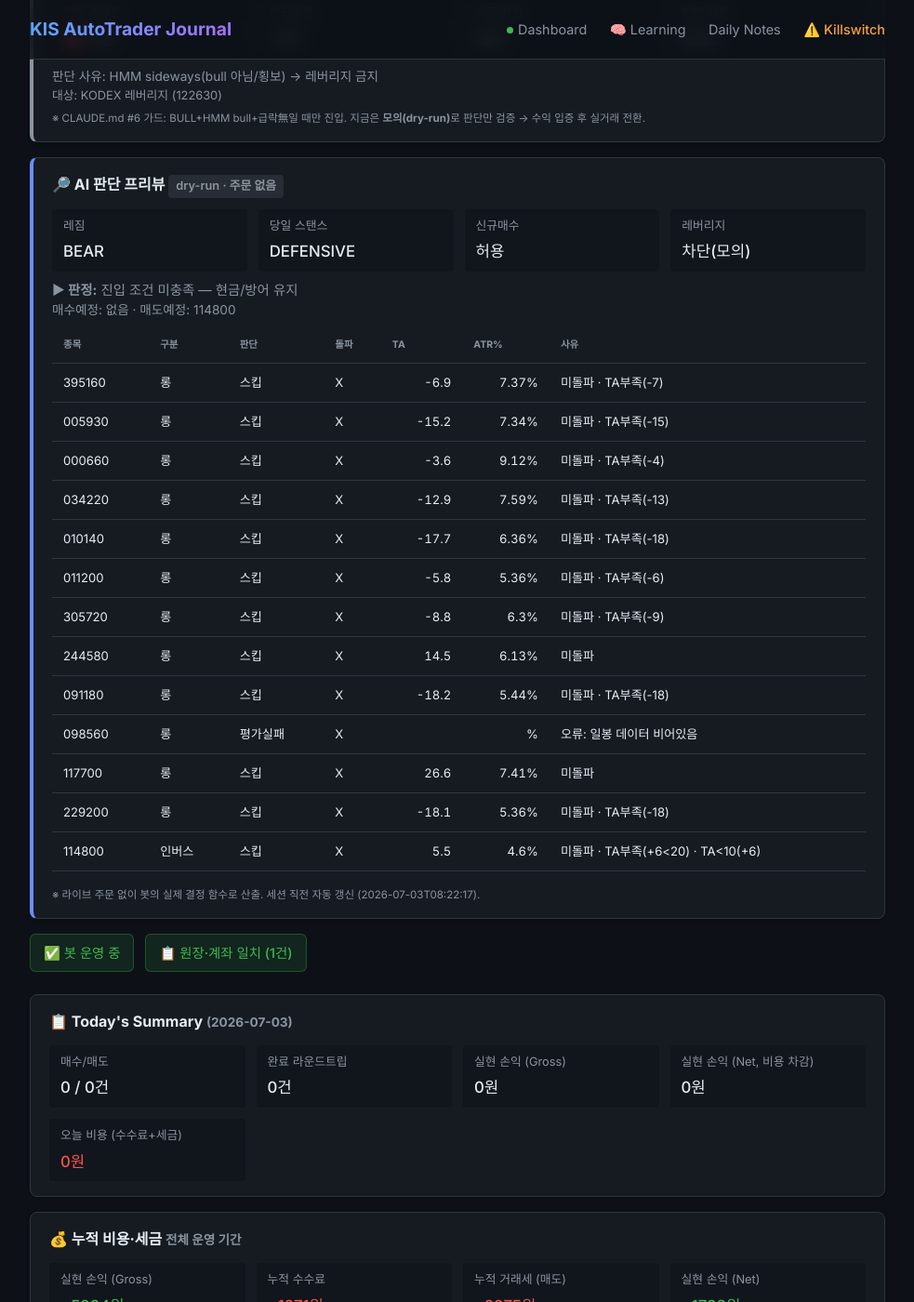
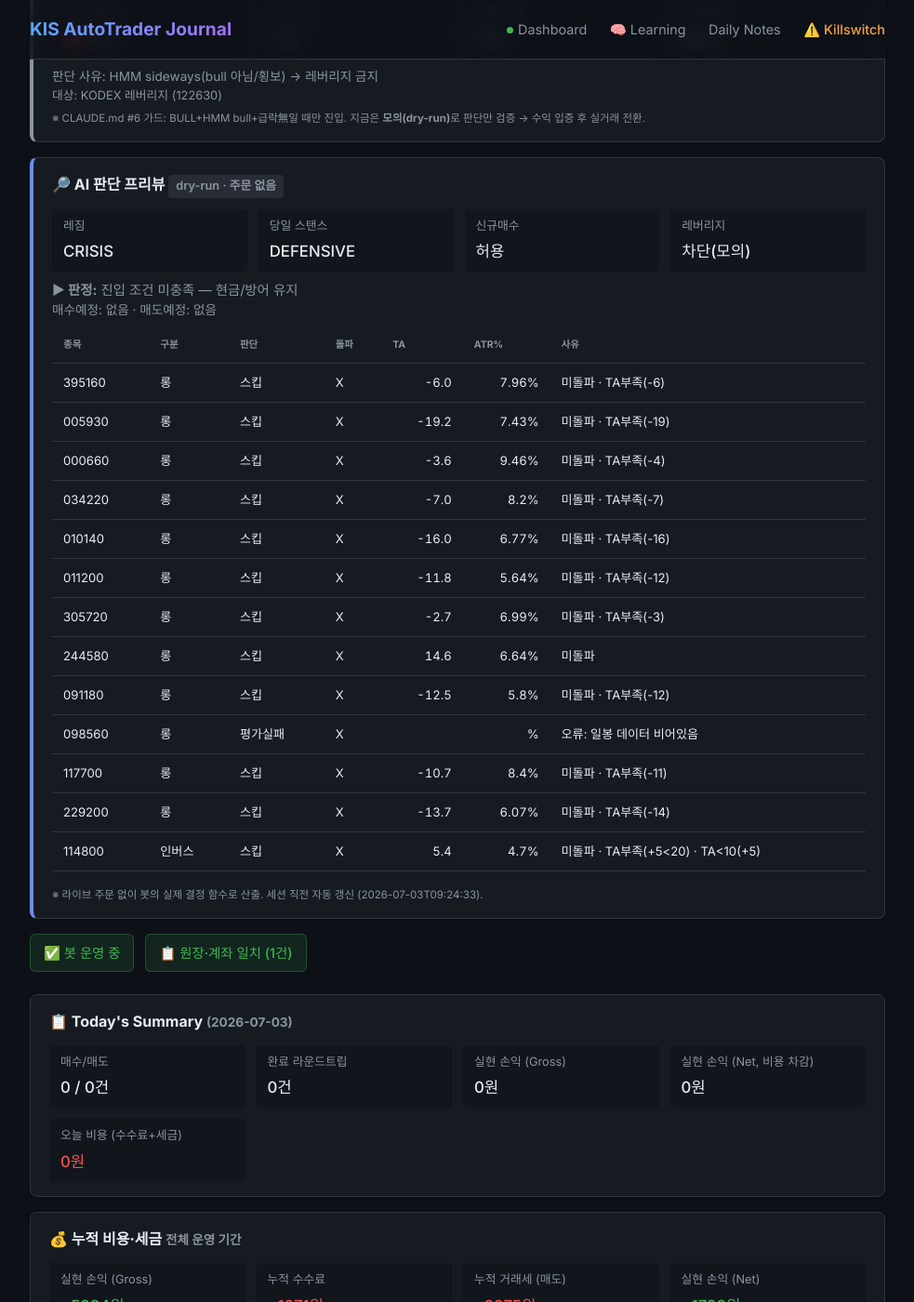
Before and after one commit to BudongJW/kis-trading-journal, a Jekyll site: the page built from index.html, in a window 1280 px wide and 1400 px high, scrolled down 645 px. Shown: the whole window at 93% size, without its empty margins (148-1131 px from the left). Built offline with Jekyll 4.4.1, drawn with Linux system fonts in a browser that asks for light colours; nearby versions of some CDN libraries.

Commit message:
auto: dry-run preview 07-03 00:25Z

```diff
--- a/_data/dry_run.json
+++ b/_data/dry_run.json
@@ -1,55 +1,45 @@
 {
-  "generated_at": "2026-07-03T08:22:17",
+  "generated_at": "2026-07-03T09:24:33",
   "mode": "DRY-RUN (읽기 전용, 주문 없음)",
   "market": {
-    "regime": "BEAR",
+    "regime": "CRISIS",
     "regime_blind": false,
-    "regime_detail": "카나리아 1/2 음전환 | ⚡급락 트리거 BEAR → CAUTION에서 BEAR 격상 (3일 지속 급락 BEAR (3일 -10.9%))",
+    "regime_detail": "카나리아 1/2 음전환 | ⚡급락 트리거 CRISIS → CAUTION에서 CRISIS 격상 (급락 CRISIS (1일 -1.3%, 3일 -12.1%))",
     "day_stance": "DEFENSIVE",
     "day_stance_forced": false,
-    "briefing": "오늘 스탠스 방어(DEFENSIVE) · 레짐 BEAR·신뢰도 62% · 美 오버나이트 neutral(-1.5%) · 예산 25%·최대 1종목·허용 인버스",
+    "briefing": "오늘 스탠스 방어(DEFENSIVE) · 레짐 CRISIS·신뢰도 62% · 美 오버나이트 neutral(-1.5%) · 예산 25%·최대 1종목·허용 인버스",
     "blocks_new_buys": false
   },
   "gates": {
     "leverage_dry_run": true,
     "leverage_gate_allowed": false,
-    "leverage_gate_reason": "레짐 BEAR(BULL 아님) → 레버리지 금지"
+    "leverage_gate_reason": "레짐 CRISIS(BULL 아님) → 레버리지 금지"
   },
   "account": {
     "cash": 327890,
-    "holdings_readable": {
-      "114800": 138
-    }
+    "holdings_readable": "없음/조회실패"
   },
-  "holdings_risk": [
-    {
-      "symbol": "114800",
-      "qty": 138,
-      "price": 1001,
-      "would_sell": true,
-      "reason": "ROI 청산 (1105분 보유, 수익 +10.7% ≥ 2.5%)"
-    }
-  ],
+  "holdings_risk": [],
   "entry_candidates": [
     {
       "symbol": "395160",
       "type": "롱",
       "decision": "스킵",
       "breakout": false,
-      "ta": -6.9,
-      "atr_pct": 7.37,
+      "ta": -6.0,
+      "atr_pct": 7.96,
       "fee_gate_ok": true,
-      "why_skip": "미돌파 · TA부족(-7)"
+      "why_skip": "미돌파 · TA부족(-6)"
     },
     {
       "symbol": "005930",
       "type": "롱",
       "decision": "스킵",
       "breakout": false,
-      "ta": -15.2,
-      "atr_pct": 7.34,
+      "ta": -19.2,
+      "atr_pct": 7.43,
       "fee_gate_ok": true,
-      "why_skip": "미돌파 · TA부족(-15)"
+      "why_skip": "미돌파 · TA부족(-19)"
     },
     {
       "symbol": "000660",
@@ -57,7 +47,7 @@
       "decision": "스킵",
       "breakout": false,
       "ta": -3.6,
-      "atr_pct": 9.12,
+      "atr_pct": 9.46,
       "fee_gate_ok": true,
       "why_skip": "미돌파 · TA부족(-4)"
     },
@@ -66,48 +56,48 @@
       "type": "롱",
       "decision": "스킵",
       "breakout": false,
-      "ta": -12.9,
-      "atr_pct": 7.59,
+      "ta": -7.0,
+      "atr_pct": 8.2,
       "fee_gate_ok": true,
-      "why_skip": "미돌파 · TA부족(-13)"
+      "why_skip": "미돌파 · TA부족(-7)"
     },
     {
       "symbol": "010140",
       "type": "롱",
       "decision": "스킵",
       "breakout": false,
-      "ta": -17.7,
-      "atr_pct": 6.36,
+      "ta": -16.0,
+      "atr_pct": 6.77,
       "fee_gate_ok": true,
-      "why_skip": "미돌파 · TA부족(-18)"
+      "why_skip": "미돌파 · TA부족(-16)"
     },
     {
       "symbol": "011200",
       "type": "롱",
       "decision": "스킵",
       "breakout": false,
-      "ta": -5.8,
-      "atr_pct": 5.36,
+      "ta": -11.8,
+      "atr_pct": 5.64,
       "fee_gate_ok": true,
-      "why_skip": "미돌파 · TA부족(-6)"
+      "why_skip": "미돌파 · TA부족(-12)"
     },
     {
       "symbol": "305720",
       "type": "롱",
       "decision": "스킵",
       "breakout": false,
-      "ta": -8.8,
-      "atr_pct": 6.3,
+      "ta": -2.7,
+      "atr_pct": 6.99,
       "fee_gate_ok": true,
-      "why_skip": "미돌파 · TA부족(-9)"
+      "why_skip": "미돌파 · TA부족(-3)"
     },
     {
       "symbol": "244580",
       "type": "롱",
       "decision": "스킵",
       "breakout": false,
-      "ta": 14.5,
-      "atr_pct": 6.13,
+      "ta": 14.6,
+      "atr_pct": 6.64,
       "fee_gate_ok": true,
       "why_skip": "미돌파"
     },
@@ -116,10 +106,10 @@
       "type": "롱",
       "decision": "스킵",
       "breakout": false,
-      "ta": -18.2,
-      "atr_pct": 5.44,
+      "ta": -12.5,
+      "atr_pct": 5.8,
       "fee_gate_ok": true,
-      "why_skip": "미돌파 · TA부족(-18)"
+      "why_skip": "미돌파 · TA부족(-12)"
     },
     {
       "symbol": "098560",
@@ -132,20 +122,20 @@
       "type": "롱",
       "decision": "스킵",
       "breakout": false,
-      "ta": 26.6,
-      "atr_pct": 7.41,
+      "ta": -10.7,
+      "atr_pct": 8.4,
       "fee_gate_ok": true,
-      "why_skip": "미돌파"
+      "why_skip": "미돌파 · TA부족(-11)"
     },
     {
       "symbol": "229200",
       "type": "롱",
       "decision": "스킵",
       "breakout": false,
-      "ta": -18.1,
-      "atr_pct": 5.36,
+      "ta": -13.7,
+      "atr_pct": 6.07,
       "fee_gate_ok": true,
-      "why_skip": "미돌파 · TA부족(-18)"
+      "why_skip": "미돌파 · TA부족(-14)"
     },
     {
       "symbol": "114800",
@@ -153,97 +143,97 @@
       "entry_via": "-",
       "decision": "스킵",
       "breakout": false,
-      "ta": 5.5,
-      "atr_pct": 4.6,
+      "ta": 5.4,
+      "atr_pct": 4.7,
       "fee_gate_ok": true,
-      "why_skip": "미돌파 · TA부족(+6<20) · TA<10(+6)"
+      "why_skip": "미돌파 · TA부족(+5<20) · TA<10(+5)"
     }
   ],
   "gap_recovery": {
     "enabled_live": true,
-    "now_kst": "08:23",
+    "now_kst": "09:25",
     "window": "09:00~09:20",
     "candidates": [
       {
         "symbol": "395160",
         "name": "KODEX 미국나스닥100TR",
         "decision": "스킵",
-        "gap_open_pct": 0.0,
-        "intraday_pct": 0.0,
+        "gap_open_pct": -0.34,
+        "intraday_pct": -3.47,
         "in_window": false,
-        "reason": "가격데이터 부족(시가/전일종가 없음)"
+        "reason": "CRISIS 레짐 제외"
       },
       {
         "symbol": "005930",
         "name": "삼성전자",
         "decision": "스킵",
-        "gap_open_pct": 0.0,
-        "intraday_pct": 0.0,
+        "gap_open_pct": 0.87,
+        "intraday_pct": 0.69,
         "in_window": false,
-        "reason": "가격데이터 부족(시가/전일종가 없음)"
+        "reason": "CRISIS 레짐 제외"
       },
       {
         "symbol": "000660",
         "name": "SK하이닉스",
         "decision": "스킵",
-        "gap_open_pct": 0.0,
-        "intraday_pct": 0.0,
+        "gap_open_pct": 0.46,
+        "intraday_pct": -1.5,
         "in_window": false,
-        "reason": "가격데이터 부족(시가/전일종가 없음)"
+        "reason": "CRISIS 레짐 제외"
       },
       {
         "symbol": "034220",
         "name": "LG디스플레이",
         "decision": "스킵",
-        "gap_open_pct": 0.0,
-        "intraday_pct": 0.0,
+        "gap_open_pct": 0.09,
+        "intraday_pct": -3.91,
         "in_window": false,
-        "reason": "가격데이터 부족(시가/전일종가 없음)"
+        "reason": "CRISIS 레짐 제외"
       },
       {
         "symbol": "010140",
         "name": "삼성중공업",
         "decision": "스킵",
-        "gap_open_pct": 0.0,
-        "intraday_pct": 0.0,
+        "gap_open_pct": 0.22,
+        "intraday_pct": -2.83,
         "in_window": false,
-        "reason": "가격데이터 부족(시가/전일종가 없음)"
+        "reason": "CRISIS 레짐 제외"
       },
       {
         "symbol": "011200",
         "name": "HMM",
         "decision": "스킵",
-        "gap_open_pct": 0.0,
-        "intraday_pct": 0.0,
+        "gap_open_pct": 0.73,
+        "intraday_pct": -1.87,
         "in_window": false,
-        "reason": "가격데이터 부족(시가/전일종가 없음)"
+        "reason": "CRISIS 레짐 제외"
       },
       {
         "symbol": "305720",
         "name": "KODEX 2차전지",
         "decision": "스킵",
-        "gap_open_pct": 0.0,
-        "intraday_pct": 0.0,
+        "gap_open_pct": 0.32,
+        "intraday_pct": -4.84,
         "in_window": false,
-        "reason": "가격데이터 부족(시가/전일종가 없음)"
+        "reason": "CRISIS 레짐 제외"
       },
       {
         "symbol": "244580",
         "name": "KODEX 바이오",
         "decision": "스킵",
-        "gap_open_pct": 0.0,
-        "intraday_pct": 0.0,
+        "gap_open_pct": 2.42,
+        "intraday_pct": -4.56,
         "in_window": false,
-        "reason": "가격데이터 부족(시가/전일종가 없음)"
+        "reason": "CRISIS 레짐 제외"
       },
       {
         "symbol": "091180",
         "name": "KODEX 자동차",
         "decision": "스킵",
-        "gap_open_pct": 0.0,
-        "intraday_pct": 0.0,
+        "gap_open_pct": -1.11,
+        "intraday_pct": -2.18,
         "in_window": false,
-        "reason": "가격데이터 부족(시가/전일종가 없음)"
+        "reason": "CRISIS 레짐 제외"
       },
       {
         "symbol": "098560",
@@ -258,35 +248,35 @@
         "symbol": "117700",
         "name": "KODEX 철강",
         "decision": "스킵",
-        "gap_open_pct": 0.0,
-        "intraday_pct": 0.0,
+        "gap_open_pct": -0.53,
+        "intraday_pct": -5.9,
         "in_window": false,
-        "reason": "가격데이터 부족(시가/전일종가 없음)"
+        "reason": "CRISIS 레짐 제외"
       },
       {
         "symbol": "229200",
         "name": "KODEX KOSDAQ150",
         "decision": "스킵",
-        "gap_open_pct": 0.0,
-        "intraday_pct": 0.0,
+        "gap_open_pct": 0.26,
+        "intraday_pct": -5.03,
         "in_window": false,
-        "reason": "가격데이터 부족(시가/전일종가 없음)"
+        "reason": "CRISIS 레짐 제외"
       }
     ]
   },
   "morning_momentum": {
     "enabled_live": true,
-    "now_kst": "08:23",
+    "now_kst": "09:25",
     "window": "09:00~14:00",
     "up_th": 0.6,
     "down_th": 0.6,
     "benchmark": "069500",
-    "direction": "none",
-    "in_window": false,
-    "move_pct": 0.0,
-    "intraday_pct": 0.0,
-    "would_enter": false,
-    "reason": "가격데이터 부족"
+    "direction": "inverse",
+    "in_window": true,
+    "move_pct": -1.25,
+    "intraday_pct": -1.93,
+    "would_enter": true,
+    "reason": "강한 하락 아침추세 (전일대비 -1.25%, 시가대비 -1.93%)"
   },
   "us_entry_candidates": [
     {
@@ -344,10 +334,10 @@
       "symbol": "SHY",
       "type": "defensive",
       "decision": "스킵",
-      "breakout": true,
-      "ta": 1.8,
+      "breakout": false,
+      "ta": 9.1,
       "atr_pct": 0.09,
-      "why_skip": "TA부족(+2) · 수수료게이트"
+      "why_skip": "미돌파 · TA부족(+9) · 수수료게이트"
     }
   ],
   "us_summary": {
@@ -357,9 +347,7 @@
   },
   "summary": {
     "would_buy": [],
-    "would_sell": [
-      "114800"
-    ],
+    "would_sell": [],
     "new_buys_blocked_by_stance": false,
     "verdict": "진입 조건 미충족 — 현금/방어 유지"
   }
```
